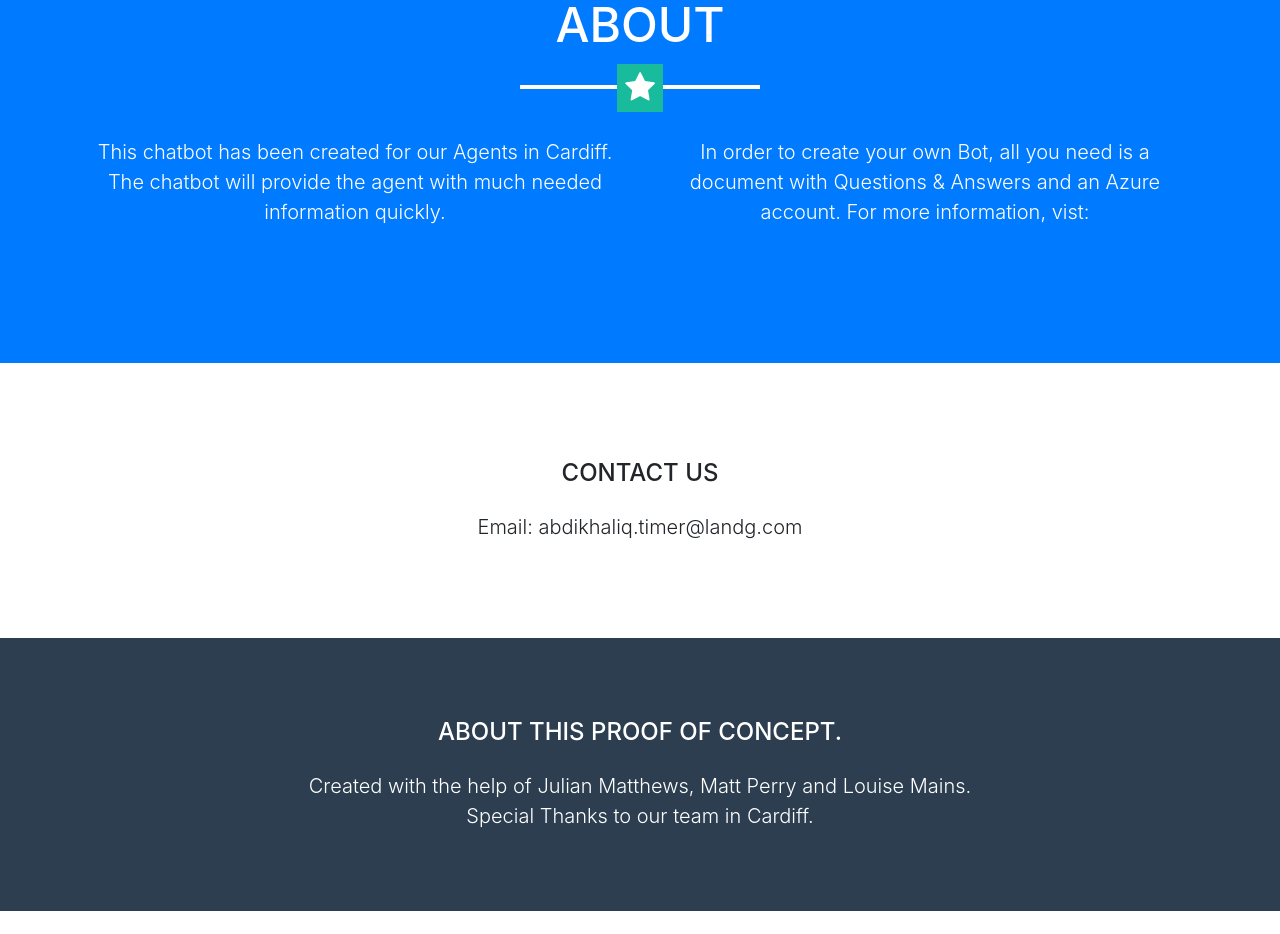
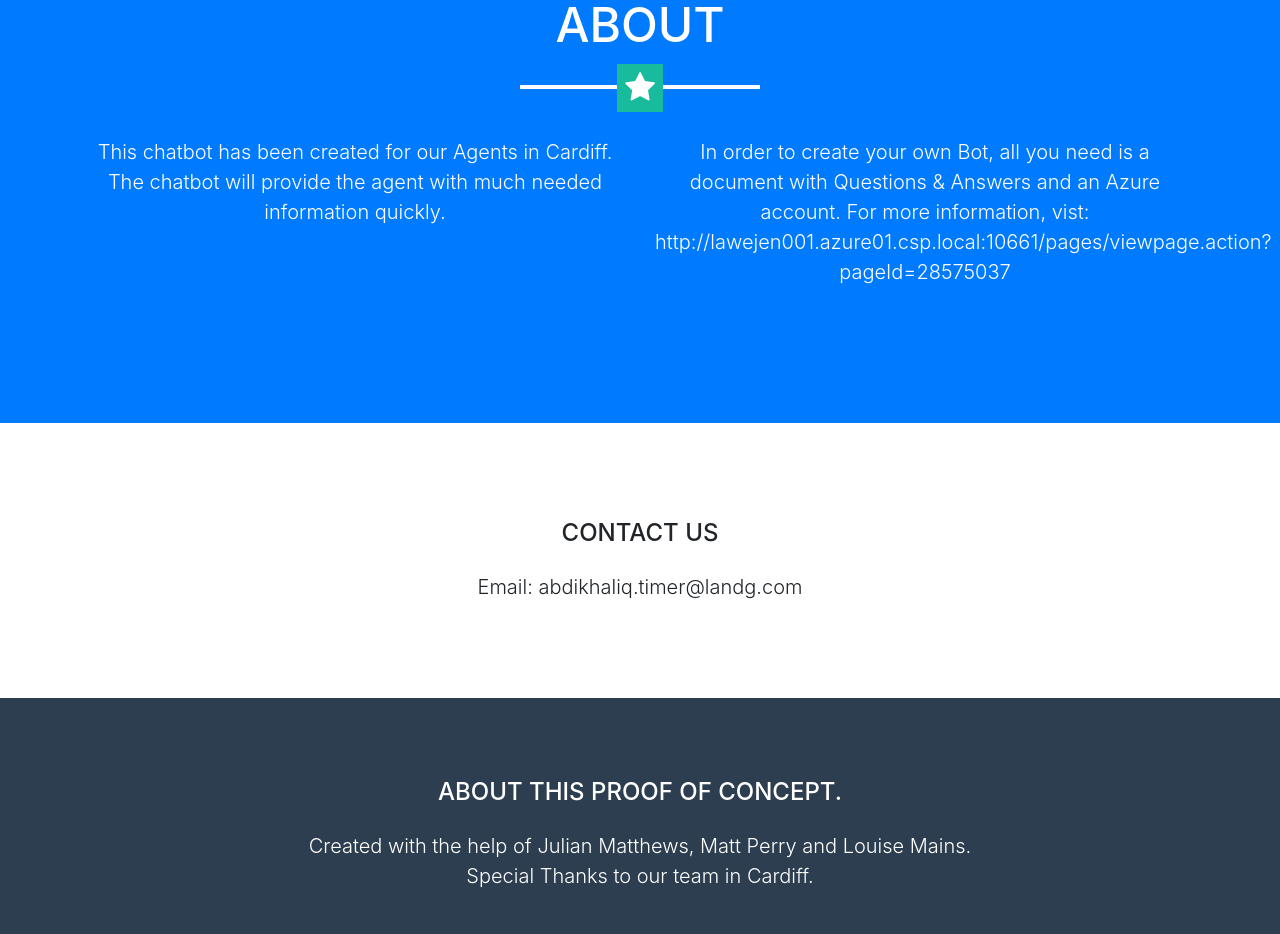
Before and after one commit to nigelHRBOT/WebsiteForBot, a website with bundled scripts: page index.html in a window 1280 px wide. Shown: the part 1540-2474 px from the top of the page. Before the commit the page ends 2451 px from the top, so only its background shows below. Built offline with nearby package versions, Linux system fonts and the light colour scheme; files whose address does not match are found by name.

Commit message:
Update index.html

```diff
--- a/index.html
+++ b/index.html
@@ -88,7 +88,7 @@
             <p class="lead">This chatbot has been created for our Agents in Cardiff. The chatbot will provide the agent with much needed information quickly.</p>
           </div>
           <div class="col-lg-6 mr-auto">
-            <p class="lead">In order to create your own Bot, all you need is a document with Questions & Answers and an Azure account. For more information, vist: </p>
+            <p class="lead">In order to create your own Bot, all you need is a document with Questions & Answers and an Azure account. For more information, vist: http://lawejen001.azure01.csp.local:10661/pages/viewpage.action?pageId=28575037</p>
           </div>
         </div>
         <div class="text-center mt-4">
```
